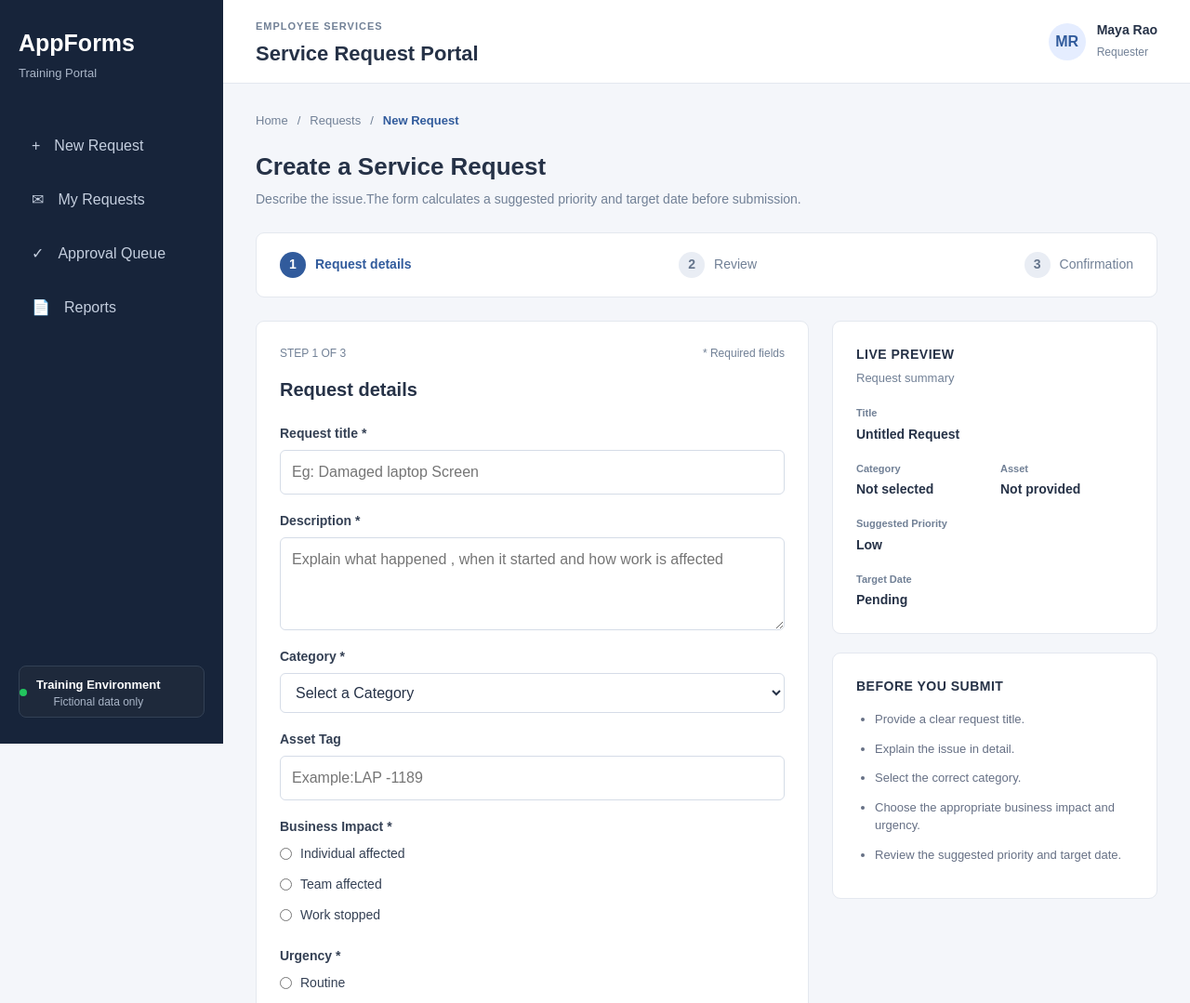
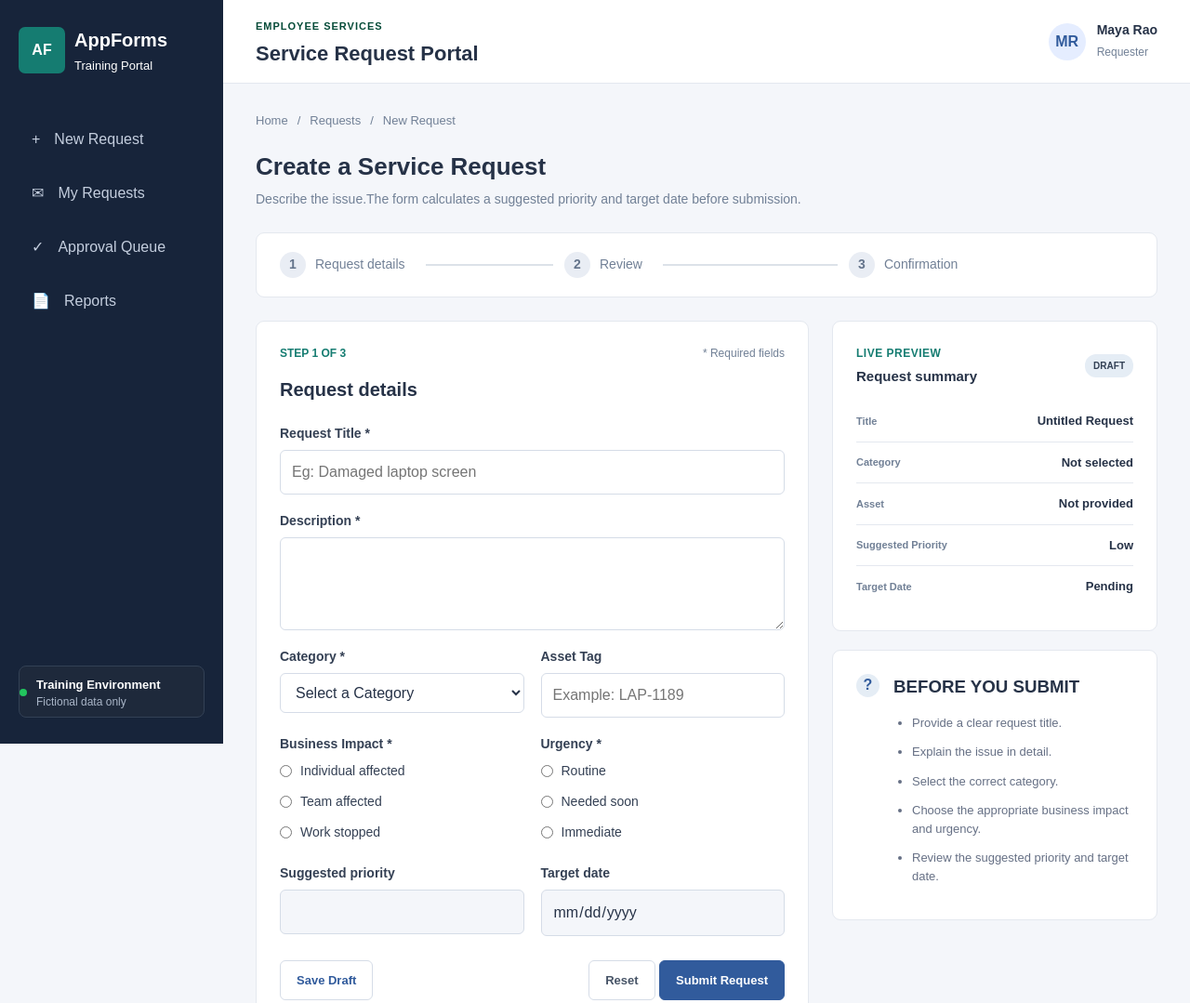
Before and after one commit to GeoEngnn/ClaySys-Internship, a plain HTML site: page Task 1/index.html in a window 1280 px wide. Shown: the top 1079 px of the page at 93% size. Drawn offline with Linux system fonts and the light colour scheme.

Commit message:
Done Css

```diff
--- a/Task 1/index.html
+++ b/Task 1/index.html
@@ -9,8 +9,11 @@
 <body>
     <aside class="sidebar">
         <div class="brand">
+            <span class="forms-logo">AF</span>
+            <div class="brand-text">
                 <h2>AppForms</h2>
                 <p>Training Portal</p>
+            </div>
         </div>
         <nav aria-label="Main navigation">
             <ul>
@@ -57,35 +60,52 @@
             </div>
         </section>
         <section class="progress-section">
-            <ol class="progress-steps">
-                <li>Request details</li>
-                <li>Review</li>
-                <li>Confirmation</li>
-            </ol>
+            <ul class="progress-steps">
+                <li><span>Request details</span></li>
+                <li><span>Review</span></li>
+                <li><span>Confirmation</span></li>
+            </ul>
         </section>
+
         <div class="request-layout">
             <section class="request-form-section">
 
-                <div>
-                    <span>STEP 1 OF 3</span>
+                <div class="form-section-heading">
+                    <span class="steps">STEP 1 OF 3</span>
                     <span>* Required fields</span>
                 </div>
+
                 <h3>Request details</h3>
-                <form action="" id="request-form" class="request-form">
 
+                <form id="request-form" class="request-form">
+
+                <!-- Request Title -->
                     <div class="form-group">
-                        <label for="request-title">Request title *</label>
-                        <input type="text" id="request-title" name="title" required placeholder="Eg: Damaged laptop Screen">
+                        <label for="request-title">Request Title *</label>
+                        <input
+                        type="text"
+                        id="request-title"
+                        name="title"
+                        placeholder="Eg: Damaged laptop screen"
+                        required>
+                    </div>
+
+                <!-- Description -->
+                    <div class="form-group">
+                        <label for="description">Description *</label>
+                        <textarea
+                        id="description"
+                        name="description"
+                        placeholder="Explain what happened, when it started and how work is affected"
+                        required>
+                        </textarea>
                     </div>
 
 
+
+                <!-- Category and Asset Tag -->
+                    <div class="form-row">
                         <div class="form-group">
-                        <label for="description">Description *</label>
-                        <textarea name="description" id="description" required placeholder="Explain what happened , when it started and how work is affected"></textarea>
-                    </div>
-
-                    <div class="form-group">
-
                             <label for="category">Category *</label>
                             <select name="category" id="category" required>
                                 <option value="">Select a Category</option>
@@ -99,24 +119,30 @@
                         <div class="form-group">
                             <label for="asset-tag">Asset Tag</label>
                             <input type="text" id="asset-tag"
-                       name="assetTag" placeholder="Example:LAP -1189">
+                            name="assetTag" placeholder="Example: LAP-1189">
+                        </div>
                     </div>
 
-                    <!-- For grouping form elements  -->
+
+            <!-- Business Impact and Urgency -->
+                    <div class="form-row">
+
                         <fieldset class="form-group">
-
-                        <!-- provides a heading for the grouped form controls. -->
-
                             <legend>Business Impact *</legend>
 
                             <label>
-                            <input name="impact" value="individual" type="radio" required>Individual affected
+                            <input name="impact" value="individual" type="radio" required>
+                            Individual affected
                             </label>
+
                             <label>
-                            <input name="impact" value="team" type="radio">Team affected
+                            <input name="impact" value="team" type="radio">
+                            Team affected
                             </label>
+
                             <label>
-                            <input name="impact" value="work-stopped" type="radio">Work stopped
+                            <input name="impact" value="work-stopped" type="radio">
+                            Work stopped
                             </label>
                         </fieldset>
 
@@ -124,50 +150,65 @@
                             <legend>Urgency *</legend>
 
                             <label>
-                            <input type="radio" name="urgency"
-                            value="routine" required>
+                            <input type="radio" name="urgency" value="routine" required>
                             Routine
                             </label>
 
                             <label>
-                            <input type="radio" name="urgency"
-                           value="needed-soon">
+                            <input type="radio" name="urgency" value="needed-soon">
                             Needed soon
                             </label>
 
                             <label>
-                            <input type="radio" name="urgency"
-                           value="immediate">
+                            <input type="radio" name="urgency" value="immediate">
                             Immediate
                             </label>
                         </fieldset>
 
+                    </div>
+
+
+        <!-- Priority and Target Date -->
+                    <div class="form-row">
+
                         <div class="form-group">
                             <label for="priority">Suggested priority</label>
-                            <input type="text" id="priority"
-                            name="priority">
+                            <input type="text" id="priority" name="priority" readonly>
                         </div>
+
                         <div class="form-group">
                         <label for="target-date">Target date</label>
-                        <input type="date" id="target-date"
-                       name="targetDate">
+                        <input type="date" id="target-date" name="targetDate" readonly>
                         </div>
+
+                    </div>
+
+
+        <!-- Form Actions -->
                     <div class="form-actions">
                         <button id="save-draft" type="button">Save Draft</button>
+
+                        <div class="form-actions-right">
                             <button id="reset-form" type="reset">Reset</button>
                             <button id="submit-request" type="submit">Submit Request</button>
                         </div>
+                    </div>
+
                 </form>
             </section>
-
                         <!-- LIVE PREVIEW      -->
             <aside class="right-panel">
+
 
                 <section class="live-preview">
 
                     <div class="preview-heading">
+                        <div>
                             <h3>LIVE PREVIEW</h3>
                             <p>Request summary</p>
+                        </div>
+
+                        <span class="draft-badge">DRAFT</span>
                     </div>
 
                     <div class="preview-details">
@@ -177,8 +218,6 @@
                             <p id="preview-title">Untitled Request</p>
                         </div>
 
-                        <div class="preview-row">
-
                         <div class="preview-item">
                             <small>Category</small>
                             <p id="preview-category">Not selected</p>
@@ -187,8 +226,6 @@
                         <div class="preview-item">
                             <small>Asset</small>
                             <p id="preview-asset">Not provided</p>
-                            </div>
-
                         </div>
 
                         <div class="preview-item">
@@ -205,7 +242,15 @@
 
                 </section>
 
+            <!-- Before Submit Section -->
+
                 <section class="submission-guidance">
+
+                    <div class="guidance-icon">
+                    ?
+                    </div>
+
+                    <div class="guidance-content">
                         <h3>BEFORE YOU SUBMIT</h3>
 
                         <ul>
@@ -215,7 +260,10 @@
                             <li>Choose the appropriate business impact and urgency.</li>
                             <li>Review the suggested priority and target date.</li>
                         </ul>
+                    </div>
+
                 </section>
+
 
             </aside>
             <!-- LIVE PREVIEW      -->
--- a/Task 1/style.css
+++ b/Task 1/style.css
@@ -40,13 +40,25 @@ select {
     flex-direction: column;
 }
 
-.brand h2 {
-    font-size: 25px;
-    margin-bottom: 3px;
+.brand {
+    display: flex;
+    align-items: center;
+    gap: 10px;
 }
 
-.brand p {
-    color: #aab6c8;
+.brand-text {
+    display: flex;
+    flex-direction: column;
+    gap: 3px;
+}
+
+.brand-text h2 {
+    margin: 0;
+    font-size: 20px;
+}
+
+.brand-text p {
+    margin: 0;
     font-size: 13px;
 }
 
@@ -84,6 +96,20 @@ select {
     margin-right: 15px;
 }
 
+.forms-logo{
+    width: 50px;
+    height: 50px;
+    background-color: #157c71;
+    padding: 5px;
+    border-radius: 7px;
+    display: flex;
+    justify-content: center;
+    align-items: center;
+    font-weight: bold;
+    flex-shrink: 0;
+}
+
+
 .environment {
     margin-top: auto;
     /* In a flex-box layout margin-top: auto;
@@ -113,7 +139,7 @@ select {
 .environment-text {
     display: flex;
     flex-direction: column;
-    align-items: center;
+    align-items: flex-start;
 }
 
 .status-dot {
@@ -121,7 +147,7 @@ select {
     height: 8px;
     background: #22c55e;
     border-radius: 50%;
-    flex-shrink: 1;
+    flex-shrink: 0;
 }
 
 
@@ -144,10 +170,11 @@ select {
 }
 
 .header-title small {
-    color: #718096;
+    color: #054b38;
     font-size: 11px;
     letter-spacing: 1px;
     font-weight: bold;
+    font-family: sans-serif ;
 }
 
 .header-title h1 {
@@ -201,7 +228,7 @@ main {
     margin-bottom: 20px;
 }
 
-.breadcrumb a:last-child {
+.breadcrumb a:hover {
     color: #315b9c;
     font-weight: bold;
 }
@@ -231,18 +258,25 @@ main {
     justify-content: space-between;
     list-style: none;
     counter-reset: step;
+    /* initializes a counter for assigning numbers rather than manually doing it   */
+    padding: 0;
+    margin: 0;
 }
 
 .progress-steps li {
     counter-increment: step;
+    /* incrementing the counter value */
     display: flex;
     align-items: center;
     gap: 10px;
     color: #718096;
     font-size: 14px;
+    white-space: nowrap;
+    flex: 1;
 }
-
-.progress-steps li::before {
+/* li::before : Creates content before the <li> content */
+.progress-steps li::before
+{
     content: counter(step);
     width: 28px;
     height: 28px;
@@ -255,14 +289,23 @@ main {
     font-weight: bold;
 }
 
-.progress-steps li:first-child {
-    color: #315b9c;
+/* Hover on the text */
+.progress-steps li:hover span {
     font-weight: bold;
 }
 
-.progress-steps li:first-child::before {
-    background-color: #315b9c;
+/* Hover on the number */
+.progress-steps li:hover::before {
+    background-color: #0b5c45;
     color: white;
+}
+
+.progress-steps li:not(:last-child)::after {
+    content: "";
+    height: 2px;
+    background-color: #dce2e9;
+    flex: 1;
+    margin: 0 12px;
 }
 
 .request-layout {
@@ -294,6 +337,10 @@ main {
     margin: 15px 0 22px;
 }
 
+.steps{
+    color: #157c71;
+    font-weight: bold;
+}
 
 .request-form {
     display: flex;
@@ -361,11 +408,27 @@ main {
     accent-color: #315b9c;
 }
 
+.form-row {
+    display: grid;
+    grid-template-columns: 1fr 1fr;
+    gap: 18px;
+}
+
+@media (max-width: 600px) {
+    .form-row {
+        grid-template-columns: 1fr;
+    }
+
+    .form-actions {
+        flex-wrap: wrap;
+    }
+}
 
 .form-actions {
     display: flex;
+    justify-content: space-between;
+    align-items: center;
     gap: 12px;
-    flex-wrap: wrap;
     margin-top: 8px;
 }
 
@@ -403,7 +466,13 @@ main {
     background-color: #244779;
 }
 
-
+@media (max-width: 450px) {
+    .form-actions-right {
+        display: flex;
+        flex-direction: column;
+        gap: 10px;
+    }
+}
 
 .right-panel {
     display: flex;
@@ -411,51 +480,96 @@ main {
     gap: 20px;
 }
 
+
 .preview-heading {
-    margin-bottom: 20px;
+    display: flex;
+    justify-content: space-between;
+    align-items: center;
+    margin-bottom: 15px;
 }
 
-.preview-heading h3,
-.submission-guidance h3 {
-    font-size: 14px;
+.preview-heading h3 {
+    font-size: 12px;
     letter-spacing: 0.5px;
     margin-bottom: 5px;
+    color:#157c71;
 }
 
 .preview-heading p {
-    color: #718096;
-    font-size: 13px;
+    font-size: 15px;
+    font-weight: bold;
+    margin: 0;
+}
+
+.draft-badge {
+    background-color: #e5edf5;
+    color: #334155;
+    font-size: 10px;
+    font-weight: bold;
+    padding: 5px 9px;
+    border-radius: 12px;
 }
 
 .preview-details {
     display: flex;
     flex-direction: column;
-    gap: 18px;
+}
+
+.preview-item {
+    display: flex;
+    justify-content: space-between;
+    align-items: center;
+    padding: 12px 0;
+    border-bottom: 1px solid #e4e8ef;
+}
+
+.preview-item:last-child {
+    border-bottom: none;
 }
 
 .preview-item small {
     color: #718096;
     font-size: 11px;
     font-weight: bold;
-    display: block;
-    margin-bottom: 4px;
 }
 
 .preview-item p {
-    font-size: 14px;
-    font-weight: bold;
+    font-size: 13px;
+    font-weight: 600;
+    margin: 0;
+    text-align: right;
     overflow-wrap: anywhere;
 }
 
-.preview-row {
-    display: grid;
-    grid-template-columns: 1fr 1fr;
-    gap: 12px;
+.submission-guidance {
+    display: flex;
+    flex-direction: row;
+    align-items: flex-start;
+    gap: 15px;
+}
+
+.guidance-icon {
+    display: flex;
+    justify-content: center;
+    align-items: center;
+
+    width: 25px;
+    height: 25px;
+    border-radius: 50%;
+    background-color: #e5edf5;
+    color: #315b9c;
+    font-weight: bold;
+    flex-shrink: 0;
 }
 
 .submission-guidance ul {
     padding-left: 20px;
     margin-top: 15px;
+}
+
+.guidance-content {
+    display: flex;
+    flex-direction: column;
 }
 
 .submission-guidance li {
```
Lines whose indentation alone changed are shown as unchanged.
